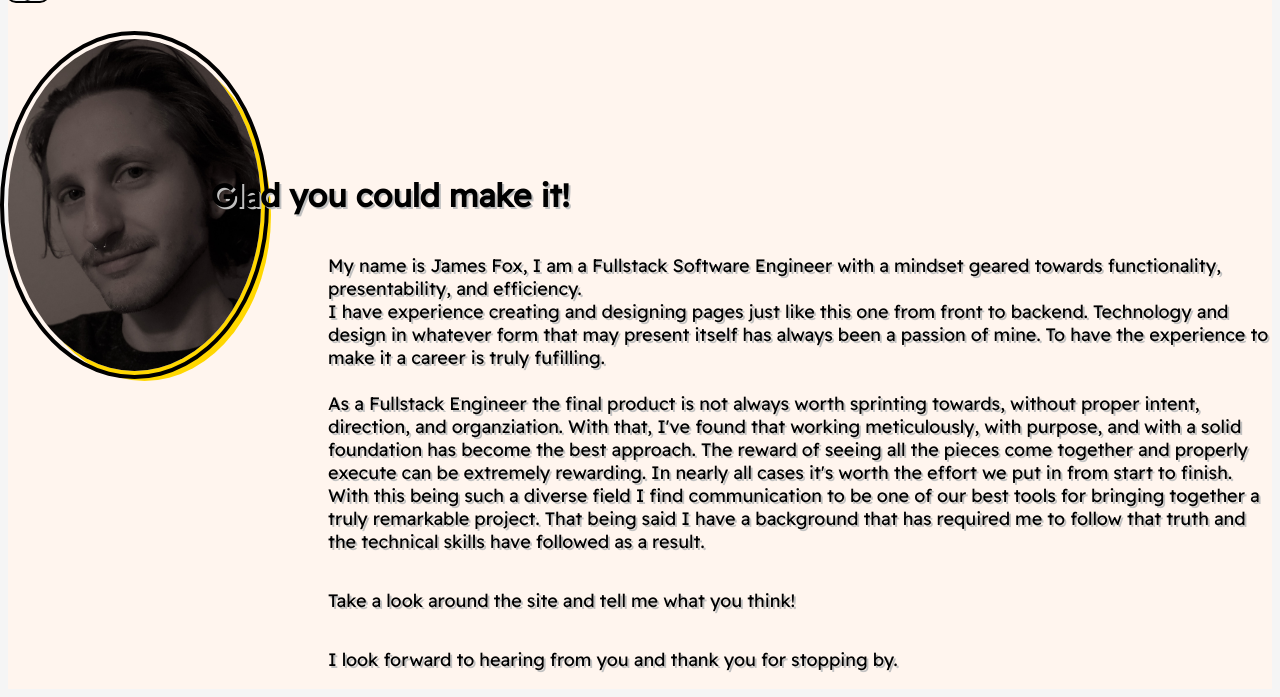
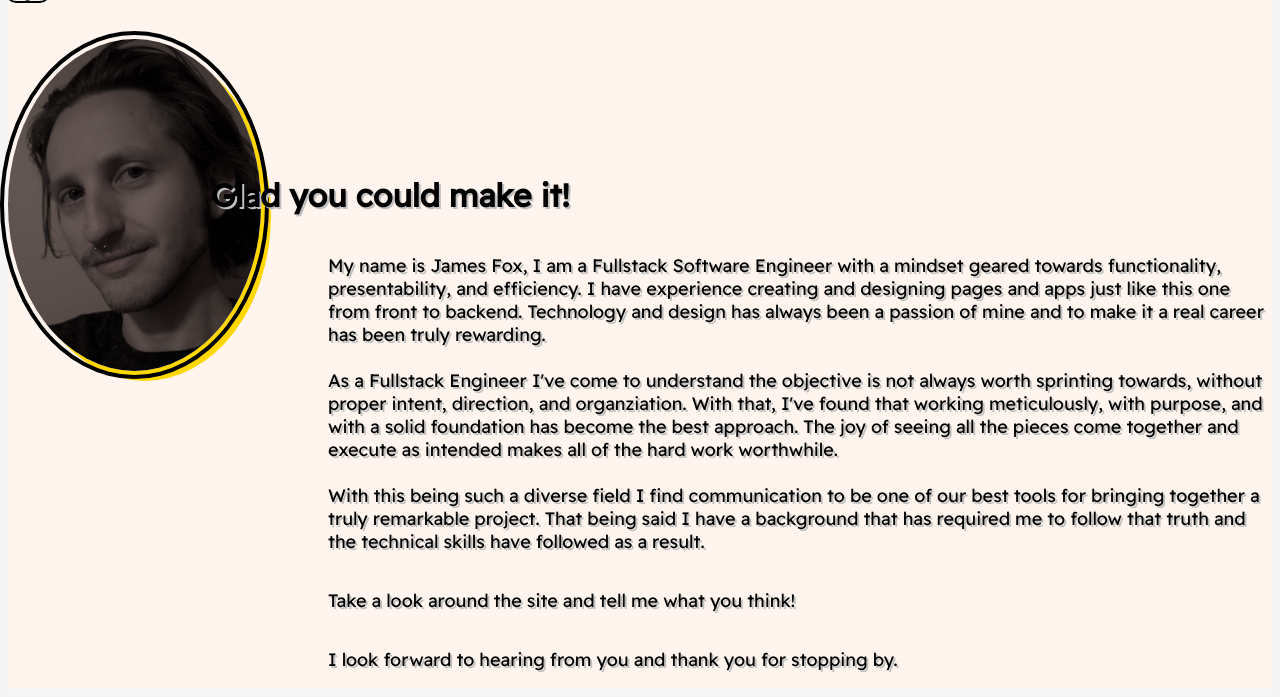
Before and after one commit to Y2Kuwu/my_portfolio, a Django app: page / in a window 1280 px wide. Shown: the part 175-872 px from the top of the page. Run offline with Django 4.2, Linux system fonts and the light colour scheme.

Commit message:
updated bio

```diff
--- a/my_portfolio/main_app/templates/home.html
+++ b/my_portfolio/main_app/templates/home.html
@@ -9,12 +9,12 @@
     <h1 class = "welcome">Glad you could make it!</h1>
     <div class = "abtme">
 
-        <p class = 'about'>My name is James Fox, I am a Fullstack Software Engineer with a mindset geared towards functionality, presentability, and efficiency.<br>
-           I have experience creating and designing pages just like this one from front to backend.
-           Technology and design in whatever form that may present itself has always been a passion of mine. To have the experience to make it a career is truly fufilling.<br><br>
-           As a Fullstack Engineer the final product is not always worth sprinting towards, without proper intent, direction, and organziation.
+        <p class = 'about'>My name is James Fox, I am a Fullstack Software Engineer with a mindset geared towards functionality, presentability, and efficiency.
+           I have experience creating and designing pages and apps just like this one from front to backend.
+           Technology and design has always been a passion of mine and to make it a real career has been truly rewarding.<br><br>
+           As a Fullstack Engineer I've come to understand the objective is not always worth sprinting towards, without proper intent, direction, and organziation.
            With that, I've found that working meticulously, with purpose, and with a solid foundation has become the best approach.
-           The reward of seeing all the pieces come together and properly execute can be extremely rewarding. In nearly all cases it's worth the effort we put in from start to finish.
+           The joy of seeing all the pieces come together and execute as intended makes all of the hard work worthwhile.<br><br>
            With this being such a diverse field I find communication to be one of our best tools for bringing together a truly remarkable project.
            That being said I have a background that has required me to follow that truth and the technical skills have followed as a result.</p>
 
```
